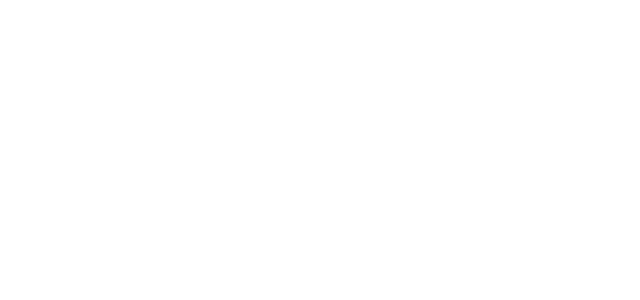
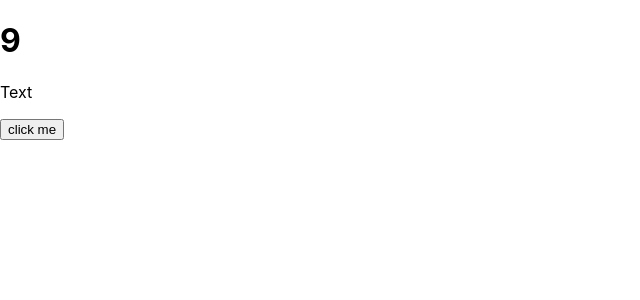
Before and after one commit to ipomazkin/react-js-course-flow-02-11-2021, a React (Create React App) app: page / in a window 1280 px wide. Shown: the top 300 px of the page, without its empty margins (0-640 px from the left). Built offline with nearby package versions, Linux system fonts and the light colour scheme.

Commit message:
lesson 1 code

```diff
--- a/src/App.js
+++ b/src/App.js
@@ -1,9 +1,21 @@
+import React, { useState } from 'react';
+
 import './App.css';
 import { Lesson as Lesson1 } from "./lessons/01";
 
+
 function App() {
+  let [isOpen, setIsOpen] = useState(false);
+
   return (
-    <Lesson1 />
+    <div>
+      <h1 id={[1, 2, 3].join('.')}>{(new Date()).getDate()}</h1>
+      <p>Text</p>
+      <button onClick={() => setIsOpen(!isOpen)}>click me</button>
+      {isOpen && (
+        <h3 className="">opened</h3>
+      )}
+    </div>
   );
 }
 
--- a/src/index.js
+++ b/src/index.js
@@ -2,16 +2,8 @@
 import ReactDOM from 'react-dom';
 import './index.css';
 import App from './App';
-import reportWebVitals from './reportWebVitals';
 
 ReactDOM.render(
-  <React.StrictMode>
-    <App />
-  </React.StrictMode>,
+  <App />,
   document.getElementById('root')
 );
-
-// If you want to start measuring performance in your app, pass a function
-// to log results (for example: reportWebVitals(console.log))
-// or send to an analytics endpoint. Learn more: https://bit.ly/CRA-vitals
-reportWebVitals();
```
Also changed, not shown: 1 other file (tests, documents, lock files or other folders).
